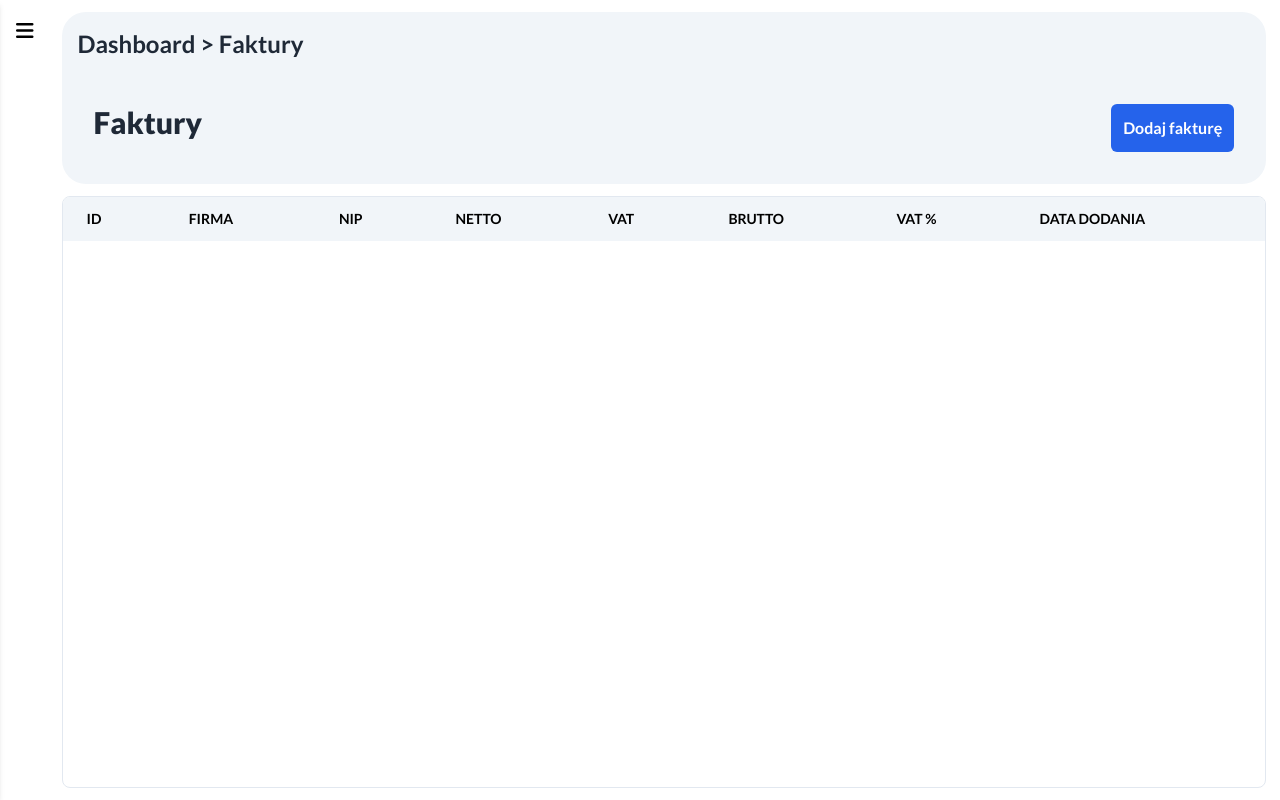
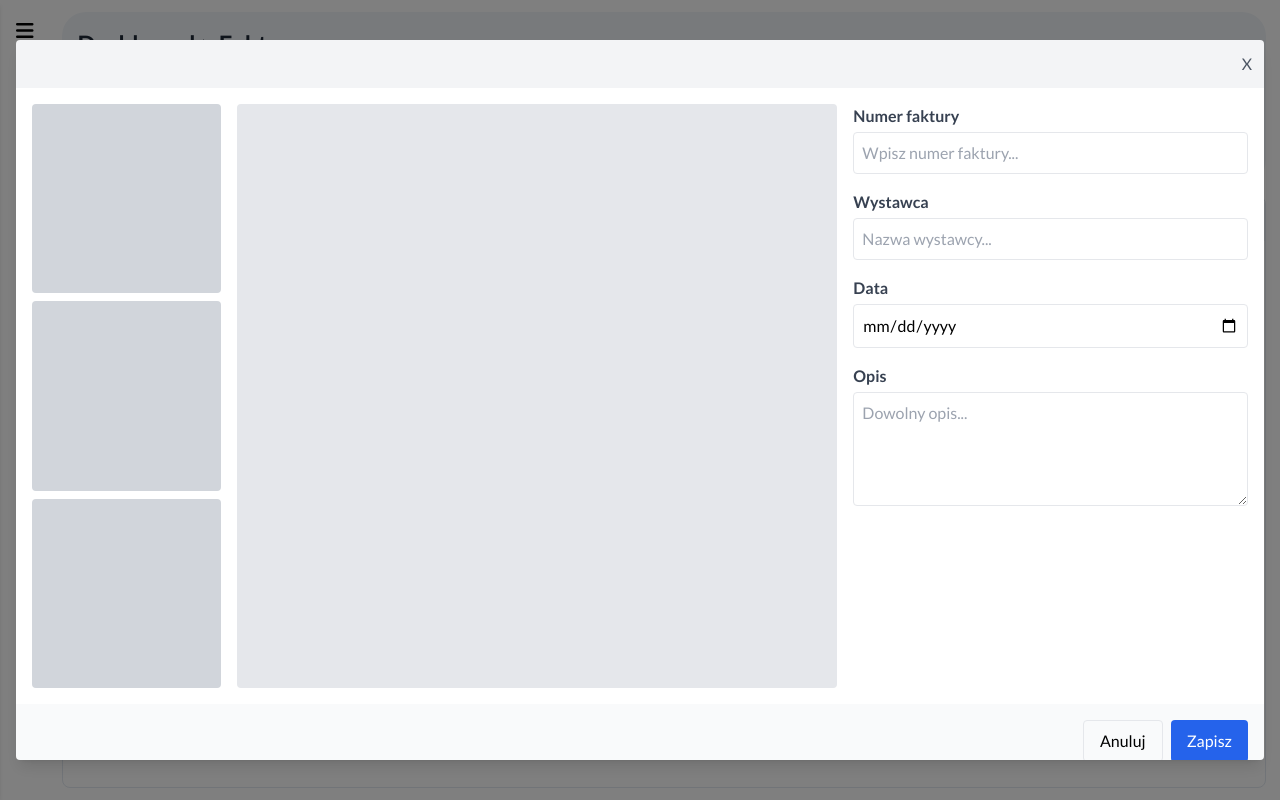
Before and after one commit to EDS3L/SnapRead, a React (Vite) app in the folder frontend/snapread/: page /invoices in a window 1280 px wide. Built offline with nearby package versions, Linux system fonts and the light colour scheme.

Commit message:
poprawa popapu do edycji faktury

```diff
--- a/frontend/snapread/src/components/invoice/DetailsInvoice.jsx
+++ b/frontend/snapread/src/components/invoice/DetailsInvoice.jsx
@@ -2,40 +2,104 @@ import { useEffect, useState } from 'react';
 import UserService from '../../services/user/UserService';
 import InvoiceService from '../../services/invocie/InvoiceService';
 
-function DetailsInvoice() {
+function DetailsInvoice({ onClose }) {
   const token = localStorage.getItem('token');
-  const [invoice, setInvoices] = useState([]);
   const userService = new UserService();
   const invoiceService = new InvoiceService();
+  const [invoice, setInvoice] = useState([]);
+
 
   useEffect(() => {
-    const fetchInvoices = async () => {
+    const fetchInvoice = async () => {
+      if (!token) return;
       try {
         const username = userService.getUsernameFromToken(token);
-        const data = await invoiceService.getUserInvoiceByID(
-          'mati',
-          7,
-          username
-        );
-        setInvoices(data);
+        const data = await invoiceService.getUserInvoiceByID('mati', 38, username);
+        setInvoice(data)
       } catch (error) {
-        console.error('Error fetching invoices:', error);
+        console.error('Error fetching invoice:', error);
       }
     };
+    fetchInvoice();
 
-    if (token) {
-      fetchInvoices();
-    }
-  }, [invoiceService, userService, token]);
+  }, [token, userService, invoiceService]);
 
   return (
-    <div className="absolute w-full h-full flex justify-center items-center bg-slate-600 bg-opacity-60 z-50 p-14">
-      <div className="w-full h-full bg-slate-50">
-        <div className="w-full flex justify-end">
-          <div className=" p-3">X</div>
+    <div className="fixed inset-0 z-50 flex items-center justify-center bg-black bg-opacity-50 p-4">
+      <div className="relative bg-white max-w-7xl w-full mx-auto rounded shadow-lg overflow-hidden max-h-[90vh] overflow-y-auto">
+        <div className="flex justify-end p-3 bg-gray-100">
+          <button
+            onClick={onClose}
+            className="text-gray-600 hover:text-gray-900 transition-colors"
+          >
+            X
+          </button>
         </div>
-        <div className="h-full bg-slate-200 w-full p-3">
-          <img className=" " src={invoice.invoice_image} alt="" />
+        <div className="p-4 grid grid-cols-1 md:grid-cols-12 gap-4">
+          <div className="md:col-span-2 flex flex-col items-center gap-2">
+            <div className="w-full aspect-square bg-gray-300 rounded" />
+            <div className="w-full aspect-square bg-gray-300 rounded" />
+            <div className="w-full aspect-square bg-gray-300 rounded" />
+          </div>
+          <div className="md:col-span-6 flex items-center justify-center max-h-full">
+            <div className="bg-gray-200 text-gray-500 h-full p-4 rounded text-center w-full">
+              <img className="max-h-full mx-auto" src={invoice.invoice_image} alt="" />
+            </div>
+          </div>
+          <div className="md:col-span-4 flex flex-col gap-4">
+            <div>
+              <label className="block mb-1 font-semibold text-gray-700">
+                Numer faktury
+              </label>
+              <input
+                type="text"
+                placeholder="Wpisz numer faktury..."
+                className="w-full p-2 border rounded focus:outline-none focus:ring-2 focus:ring-blue-600"
+              />
+            </div>
+            <div>
+              <label className="block mb-1 font-semibold text-gray-700">
+                Wystawca
+              </label>
+              <input
+                type="text"
+                placeholder="Nazwa wystawcy..."
+                className="w-full p-2 border rounded focus:outline-none focus:ring-2 focus:ring-blue-600"
+              />
+            </div>
+            <div>
+              <label className="block mb-1 font-semibold text-gray-700">
+                Data
+              </label>
+              <input
+                type="date"
+                className="w-full p-2 border rounded focus:outline-none focus:ring-2 focus:ring-blue-600"
+              />
+            </div>
+            <div>
+              <label className="block mb-1 font-semibold text-gray-700">
+                Opis
+              </label>
+              <textarea
+                rows={4}
+                placeholder="Dowolny opis..."
+                className="w-full p-2 border rounded focus:outline-none focus:ring-2 focus:ring-blue-600"
+              />
+            </div>
+          </div>
+        </div>
+        <div className="flex justify-end p-4 bg-gray-50">
+          <button
+            onClick={onClose}
+            className="px-4 py-2 border rounded mr-2 hover:bg-gray-100 transition-colors"
+          >
+            Anuluj
+          </button>
+          <button
+            className="px-4 py-2 bg-blue-600 text-white rounded hover:bg-blue-700 transition-colors"
+          >
+            Zapisz
+          </button>
         </div>
       </div>
     </div>
--- a/frontend/snapread/src/components/invoice/Invoice.jsx
+++ b/frontend/snapread/src/components/invoice/Invoice.jsx
@@ -47,7 +47,7 @@ function Invoice() {
   };
   return (
     <>
-      {/* <DetailsInvoice /> */}
+      <DetailsInvoice />
       <InvoicePopup
         handleUpload={handleUpload}
         handleFileChange={handleFileChange}
```
